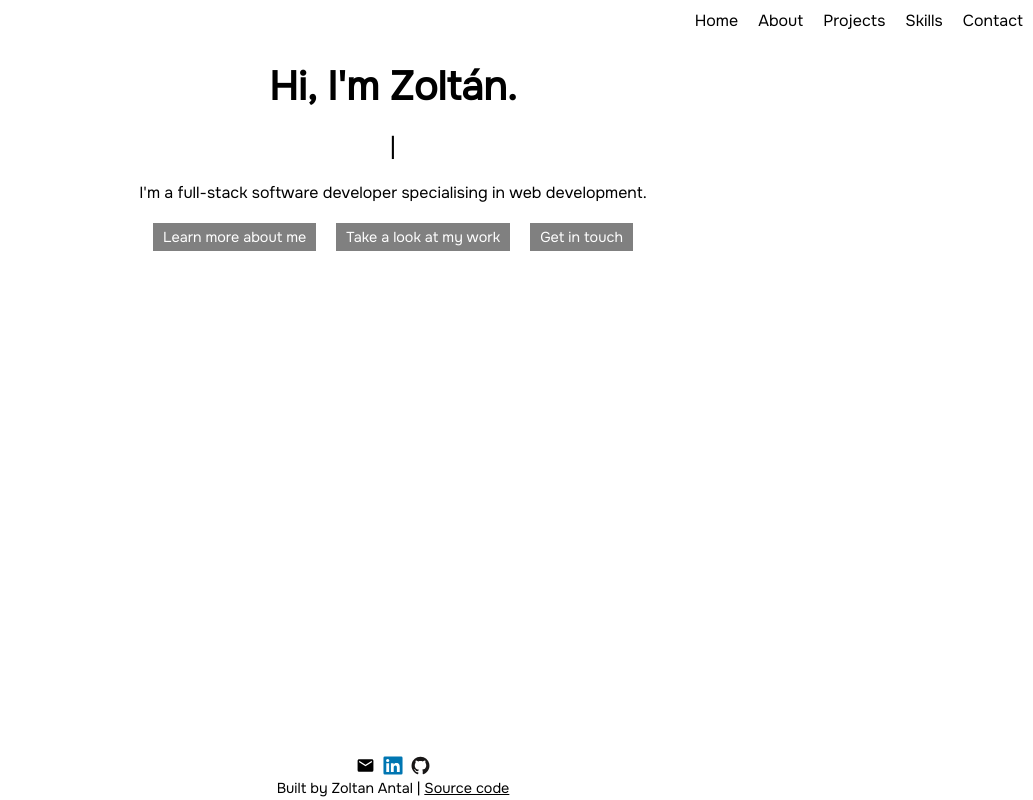
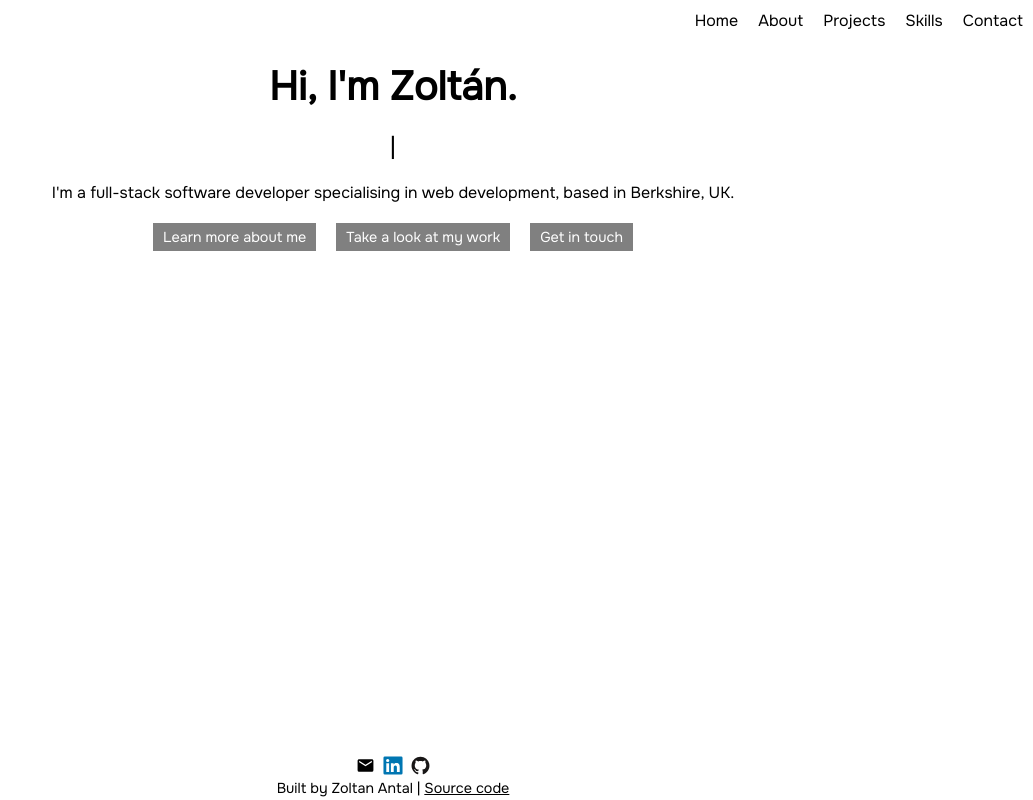
Before and after one commit to zoltan-antal/portfolio-website, a React (Vite) app: page /#/ in a window 1280 px wide. Shown: the whole page, without its empty margins (247-1280 px from the left). Built offline with nearby package versions, Linux system fonts and the light colour scheme.

Commit message:
Add location to introduction text on Home page

```diff
--- a/src/components/Home/index.jsx
+++ b/src/components/Home/index.jsx
@@ -11,7 +11,7 @@ const Home = () => {
       />
       <p className="introduction">
         I&apos;m a full-stack software developer specialising in web
-        development.
+        development, based in Berkshire, UK.
       </p>
       <div className="links">
         <Link to="/about">
```
